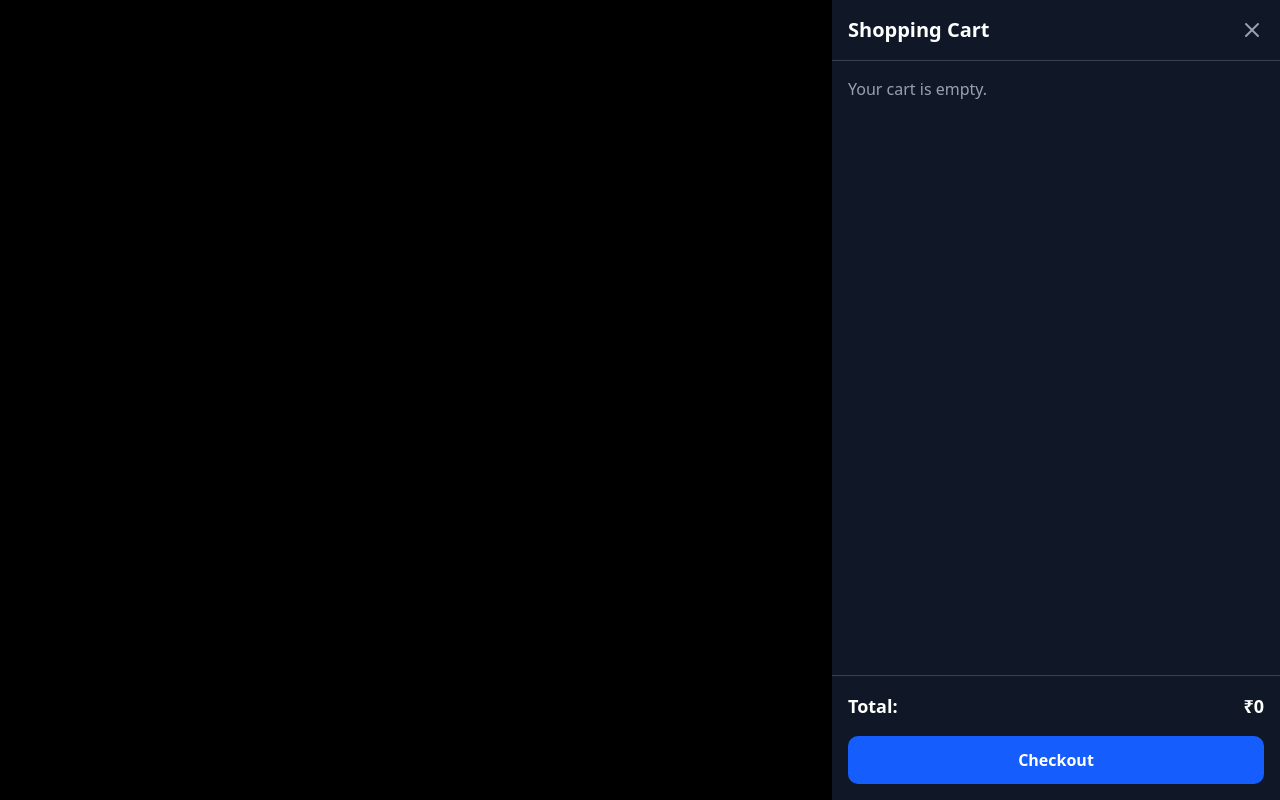
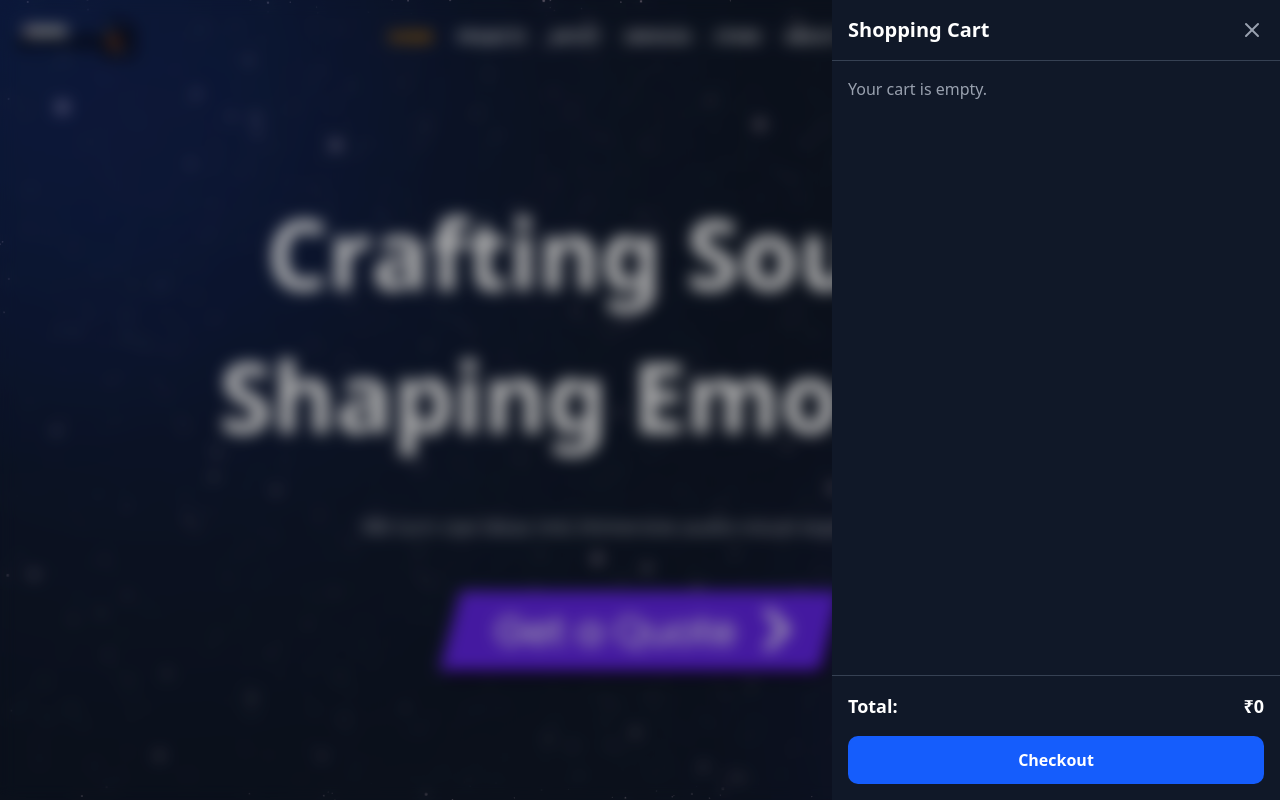
Before and after one commit to Akhilesh10gupta/musiz_v2, a Next.js app: page / in a window 1280 px wide. Both pictures are taken after a click on the button 1252 px from the left and 38 px from the top of the page. Shown: the top 800 px of the page. Built offline with nearby package versions, Linux system fonts and the light colour scheme.

Commit message:
update the cart make blurry effect

```diff
--- a/components/CartView.tsx
+++ b/components/CartView.tsx
@@ -28,7 +28,7 @@
 
   return (
     <>
-      <div className="fixed inset-0 bg-black bg-opacity-50 z-50 flex justify-end">
+      <div className="fixed inset-0 bg-black/30 backdrop-blur-sm z-50 flex justify-end">
         <motion.div
           className="w-full max-w-md h-full bg-gray-900 text-white flex flex-col"
           initial={{ x: "100%" }}
```
